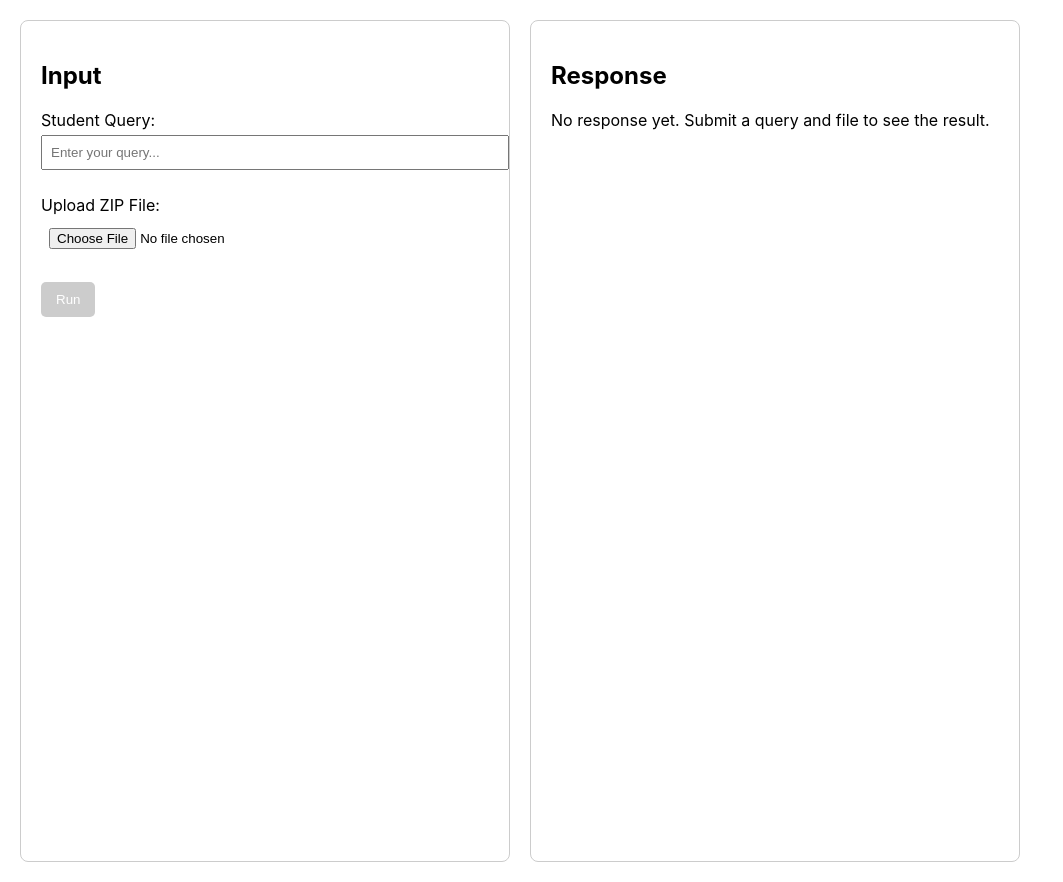
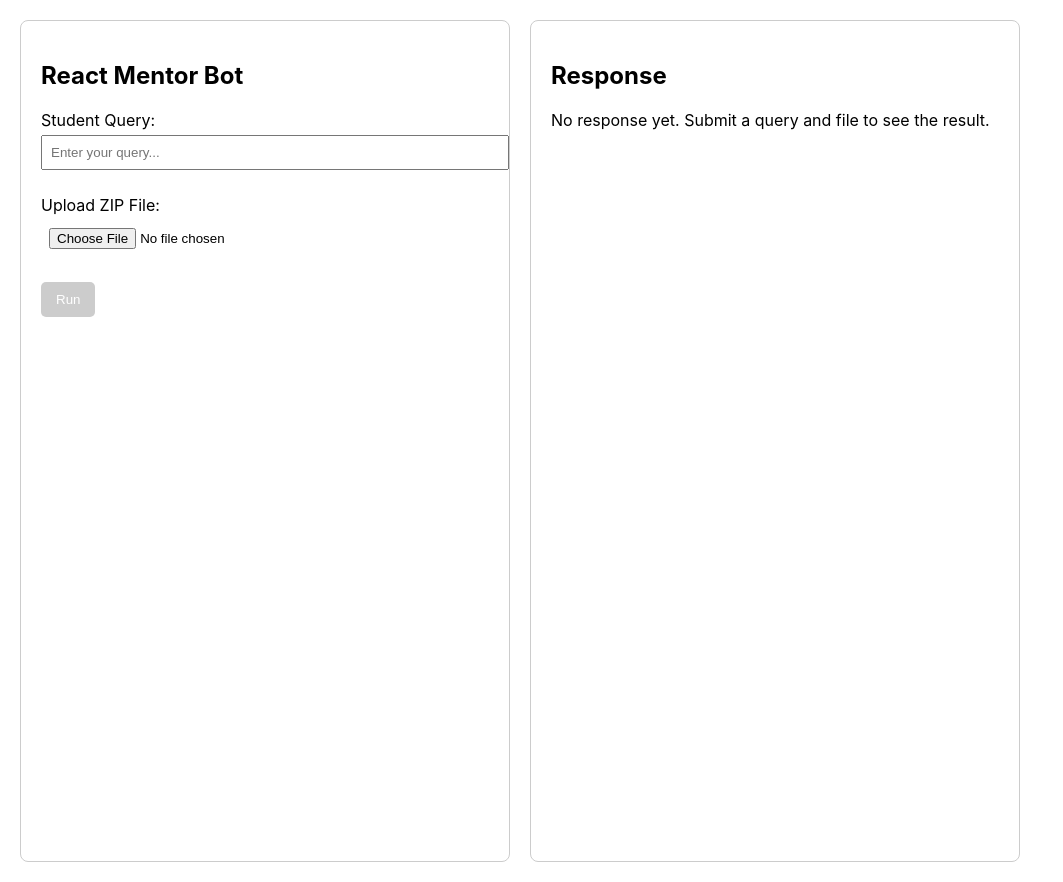
Before and after one commit to vandadiReddyRaju/react_bot_frontend, a React (Create React App) app: page / in a window 1280 px wide. Shown: the whole page, without its empty margins (0-1063 px from the left). Built offline with nearby package versions, Linux system fonts and the light colour scheme.

Commit message:
Update App.js

```diff
--- a/src/App.js
+++ b/src/App.js
@@ -71,7 +71,7 @@ function App() {
   return (
     <div className="app-container">
       <div className="input-container">
-        <h2>Input</h2>
+        <h2>React Mentor Bot</h2>
         <form>
           <div className="form-group">
             <label htmlFor="query">Student Query:</label>
```
